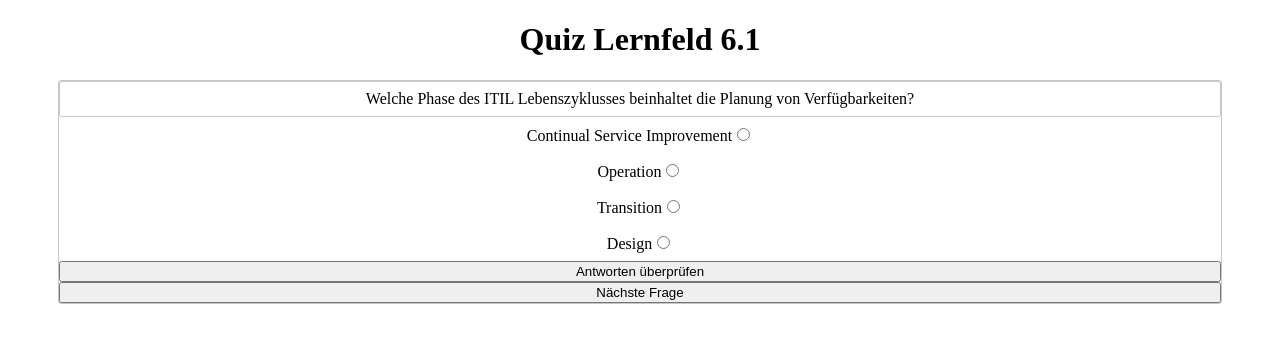
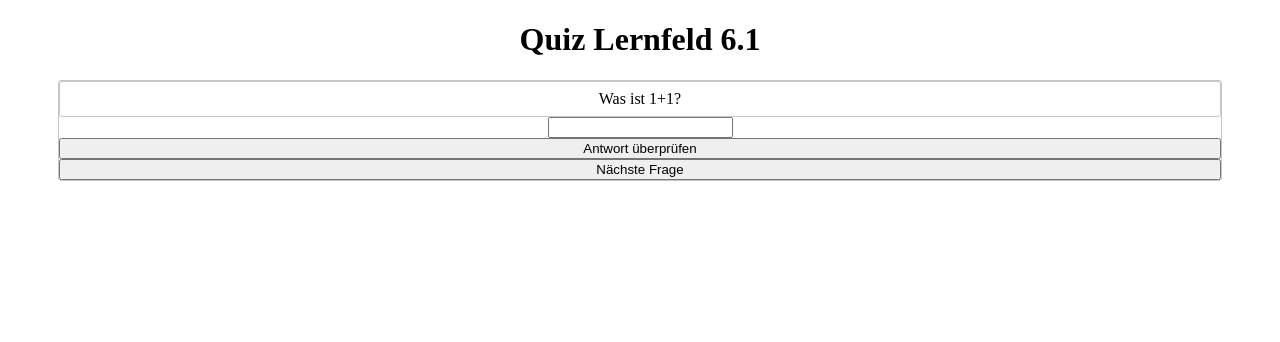
Before and after one commit to Qangeldratsch/Quiz-Lernfeld-6, a React (Create React App) app: page / in a window 1280 px wide. Shown: the top 342 px of the page. Built offline with nearby package versions, Linux system fonts and the light colour scheme.

Commit message:
Added TextInputQuestions

```diff
--- a/src/Quiz.tsx
+++ b/src/Quiz.tsx
@@ -1,16 +1,31 @@
 import { SimpleQuestion } from './SimpleQuestion';
-import questions from './resources/questions.json';
+import { TextInputQuestion } from "./TextInputQuestion";
+import simpleQuestions from './resources/simpleQuestions.json';
+import textInputQuestions from './resources/textInputQuestions.json';
 import './quiz.css'
-import {useState} from "react";
+import { useState } from "react";
 
 export const Quiz = () => {
 
     const [currentQuestion, setCurrentQuestion] = useState(0);
 
-    let questions_objects = new Array;
-    if (questions.questions instanceof Array) {
-        questions.questions.map((question: any) =>
-                questions_objects.push(
+    let allQuestions = new Array;
+
+    if (textInputQuestions.textInputQuestions instanceof Array) {
+        textInputQuestions.textInputQuestions.map((question: any) =>
+            allQuestions.push(
+                <TextInputQuestion
+                    question={question.question}
+                    answer={question.answer}
+                    setCurrentQuestion={setCurrentQuestion}
+                />
+            )
+        );
+    }
+
+    if (simpleQuestions.simpleQuestions instanceof Array) {
+        simpleQuestions.simpleQuestions.map((question: any) =>
+            allQuestions.push(
                 <SimpleQuestion
                     question={question.question}
                     answers={question.answers}
@@ -25,7 +40,7 @@
         <div className="quiz">
             <h1>Quiz Lernfeld 6.1</h1>
             <div className="questions">
-                {questions_objects[currentQuestion]}
+                {allQuestions[currentQuestion]}
             </div>
         </div>
     );
--- a/src/SimpleQuestion.tsx
+++ b/src/SimpleQuestion.tsx
@@ -59,7 +59,7 @@
                             id={index.toString()}
                             className="answer--input"
                             value="id"
-                            type="radio"
+                            type="checkbox"
                             checked={checked[index]}
                             onChange={() => handleOnChange(index)}
                         />
@@ -78,6 +78,8 @@
                 >
                     {answers}
                 </div>
+            </div>
+
             <button
                 onClick={() => checkAnswers()}
             >
@@ -93,8 +95,6 @@
             >
                 Nächste Frage
             </button>
-
-            </div>
         </div>
     );
 }
--- /dev/null
+++ b/src/TextInputQuestion.tsx
@@ -0,0 +1,43 @@
+import './textInputQuestion.css'
+import {useState} from "react";
+
+export const TextInputQuestion = (props:any) => {
+
+    const [showAnswer, setShowAnswer] = useState(false);
+
+    return (
+        <div className="question--wrapper">
+            <p className="question--question">{props.question}</p>
+            <div className="answers--wrapper">
+                <div className="answer-textinput--wrapper">
+                    <input
+                        id="answer-textinput--input"
+                        className="answer-textinput--input"
+                        type="text"
+                    />
+                </div>
+                {showAnswer &&
+                    <div className="answer-textinput--answer">
+                        <p>Antwort: </p>
+                        {props.answer}
+                    </div>
+                }
+            </div>
+
+            <button
+                onClick={() => setShowAnswer(true)}
+            >
+                Antwort überprüfen
+            </button>
+            <button
+                onClick={
+                    () => {
+                        props.setCurrentQuestion(((prevState: number) => prevState + 1));
+                    }
+                }
+            >
+                Nächste Frage
+            </button>
+        </div>
+    );
+}
--- a/src/resources/questions.json
+++ b/src/resources/simpleQuestions.json
@@ -1,5 +1,5 @@
 {
-"questions":[
+"simpleQuestions":[
     {
         "question":"Welche Phase des ITIL Lebenszyklusses beinhaltet die Planung von Verfügbarkeiten?",
         "answers": [
@@ -104,6 +104,84 @@
                 "value":false
             }
         ]
+    },
+
+    {
+        "question":"Wie ist der Service-Lebenszyklus ausgerichtet?",
+        "answers": [
+            {
+                "answer":"Design, Operation, Publikation",
+                "value":false
+            },
+            {
+                "answer":"Anfragen, Entwicklung, Kuration",
+                "value":false
+            },
+            {
+                "answer":"Design, Transition, Operation",
+                "value":true
+            }
+        ]
+    },
+    {
+        "question":"Welches ist keine Service-Management-Art?",
+        "answers": [
+            {
+                "answer":"Problem-Management",
+                "value":false
+            },
+            {
+                "answer":"Change-Management",
+                "value":false
+            },
+            {
+                "answer":"Live-Chat-Management",
+                "value":true
+            },
+            {
+                "answer":"Service-Availability-Management",
+                "value":false
+            }
+        ]
+    },
+    {
+        "question":"Welche Elemente werden in Kunden-Datenbanken im Release/Configuration-Management verwaltet und gepflegt?",
+        "answers": [
+            {
+                "answer":"Hardwarekomponenten",
+                "value":true
+            },
+            {
+                "answer":"Softwarekomponenten",
+                "value":true
+            },
+            {
+                "answer":"Servicekomponenten",
+                "value":true
+            }
+        ]
+    },
+    {
+        "question":"Welches ist der derzeitige ITIL Standard?",
+        "answers": [
+            {
+                "answer":"ITIL 3",
+                "value":false
+            },
+            {
+                "answer":"ITIL 4",
+                "value":true
+            },
+            {
+                "answer":"ITIL 5",
+                "value":false
+            },
+            {
+                "answer":"ITIL 6",
+                "value":false
+            }
+        ]
     }
+
 ]
 }
--- /dev/null
+++ b/src/resources/textInputQuestions.json
@@ -0,0 +1,10 @@
+{
+    "textInputQuestions":
+    [
+        {
+            "question":"Was ist 1+1?",
+            "answer":"2"
+        }
+
+    ]
+}
--- /dev/null
+++ b/src/textInputQuestion.css
@@ -0,0 +1,30 @@
+
+.answers--wrapper {
+    display: flex;
+    flex-direction: column;
+}
+
+.answers {
+    display: flex;
+    flex-direction: column;
+}
+
+.answer {
+    flex: 1;
+    border-radius: 3px;
+    padding: 5px;
+    margin: 3px 0px;
+}
+
+.answer:hover {
+    cursor: pointer;
+    box-shadow: 0 8px 16px 0 rgba(0,0,0,0.2);
+}
+
+.answer--correct {
+    background: #86ff49;
+}
+
+.answer--wrong {
+    background: #ff4949;
+}
```
Also changed, not shown: src/resources/Lernfeld 6 Quiz.txt (added). Lines whose indentation alone changed are shown as unchanged.
